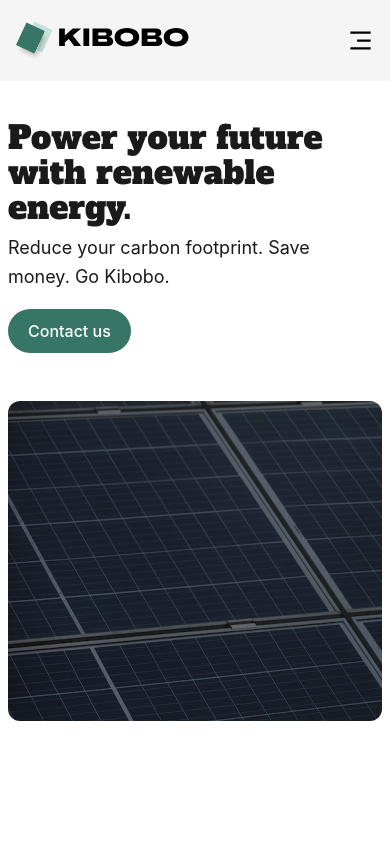
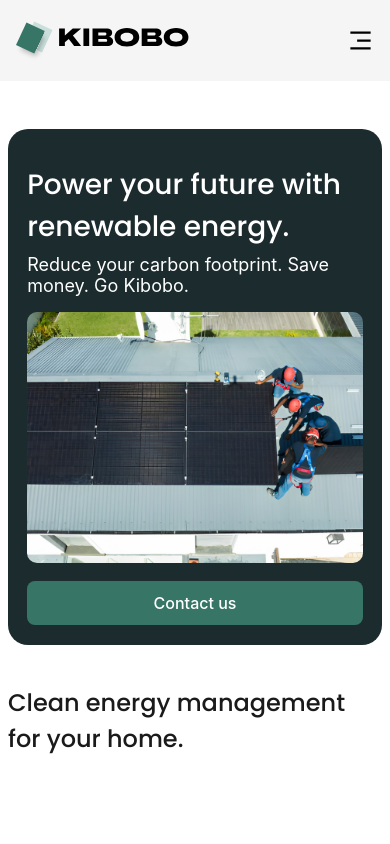
Before and after one commit to altBeck/kib, a React (Vite) app: page / in a window 390 px wide. Shown: the top 844 px of the page. Built offline with nearby package versions, Linux system fonts and the light colour scheme.

Commit message:
update-header

```diff
--- a/src/components/header/Header.jsx
+++ b/src/components/header/Header.jsx
@@ -1,22 +1,37 @@
 import React from 'react';
 import './header.css';
 
-import solar from '../../assets/solar-panel-img.png';
+import sol from '../../assets/sol.png';
+
 
 const Header = () => {
   return (
-    <div id="home" className="header--container">
-      <div className="header--sub_container">
-        <div className="header--left_container">
-          <h1>Power your future with renewable energy.</h1>
-          <p>Reduce your carbon footprint. Save money. Go Kibobo.</p>
+    <><div id="home" className="header--container">
+      <div className="header--module">
 
-          <button type="button" className="main__button"><a href="#">Contact us</a></button>
+        <div className="header--sub_container">
+          <div className="header--left_container">
+            <h1>Power your future with renewable energy.</h1>
+            <p>Reduce your carbon footprint. Save money. Go Kibobo.</p>
+
+            <div className="mob__img">
+              <img src={sol} alt="workers installing a solar panel" />
+            </div>
+
+          </div>
+
+
+          <div className="header__button">
+            <button type="button" className="main__button"><a href="#">Contact us</a></button>
+          </div>
+
+        </div>
+        <div className="header__img">
+          <img src={sol} alt="workers installing a solar panel" />
         </div>
       </div>
 
-      <img src={solar} alt="solar panel"/>
-    </div>
+    </div><p className="footer-note">Clean energy management for your home.</p></>
   )
 }
 
--- a/src/components/header/header.css
+++ b/src/components/header/header.css
@@ -2,25 +2,25 @@
   max-width: 1280px;
   margin-left: auto;
   margin-right: auto;
-  padding-top: 4em;
+  margin-top: 6em;
+  padding: 3rem;
+  background-color: #1C2B2E;
+  border-radius: 20px;
+}
+
+.header--module {
   display: flex;
 }
 
-.header--container img {
-  width: -webkit-fill-available;
-  height: 320px;
-  position: absolute;
-  margin-left: 40em;
-}
-
 .header--sub_container {
-  display: flex;
+  display: block;
+  color: white;
 }
 
 .header--sub_container h1 {
-  width: 65%;
   font-family: var(--font-family);
-  font-size: 3rem;
+  font-weight: 600;
+  line-height: 76.5px;
 }
 
 .header--sub_container p {
@@ -28,18 +28,32 @@
   font-weight: 400;
   line-height: 29px;
   margin-top: 6px;
-  width: 50%;
+  width: 70%;
 }
 
 .header--left_container {
-  display: block;
+  display: relative;
   width: 100%;
 }
+
+.header--module img {
+  border-radius: 10px;
+}
+
+.header__img {
+  width: 650px;
+  height: auto;
+}
+
+.mob__img {
+  display: none;
+}
+
 
 .main__button {
   background-color: #377666;
   padding: .75rem 1.25rem;
-  border-radius: 3.5rem;
+  border-radius: .5rem;
   border: none;
   line-height: 25px;
   font-weight: 500;
@@ -55,31 +69,65 @@
   color: white;
 }
 
+.footer-note {
+  max-width: 1280px;
+  margin-left: auto;
+  margin-right: auto;
+  margin-top: 4rem;
+  font-family: var(--font-family);
+  font-size: 40px;
+  font-weight: 500;
+}
+
 @media screen and (max-width: 640px) {
   .header--container {
     display: block;
-    margin-top: 2em;
-    padding: 8px;
+    margin-top: 3em !important;
+    margin: 8px;
+    padding: 1.2rem;
+  }
+
+  .header--module {
+    display: block;
+  }
+
+  .header--sub_container {
+    display: block;
   }
 
   .header--sub_container h1 {
-    font-size: 32px;
-    width: auto;
+    font-size: 28px;
+    max-width: 100%;
+    font-weight: 500;
+    line-height: normal;
+    padding-top: 1rem;
   }
 
   .header--sub_container p {
     font-size: 18px;
-    width: 90%;
+    width: 99%;
+    line-height: normal;
+    padding-bottom: 1rem;
   }
 
+  .header__img {
+    display: none;
+  }
 
-  .header--container img {
+  .mob__img {
     display: block;
-    position: relative;
-    padding: 0;
-    margin-left: 0;
-    margin-top: 3em;
-    border-radius: 12px;
-    z-index: -1;
+    max-width: 100%;
+    height: auto;
   }
+
+  .header--sub_container button {
+    width: 100%;
+  }
+
+  .footer-note {
+    margin-top: 2rem;
+    font-size: 24px;
+    padding: 8px;
+  }
+
 }
--- a/src/index.css
+++ b/src/index.css
@@ -1,8 +1,8 @@
-@import url('https://fonts.googleapis.com/css2?family=Alfa+Slab+One&display=swap');
+@import url('https://fonts.googleapis.com/css2?family=Poppins:wght@400;500;600;700&display=swap');
 
 :root {
   font-family: Inter, system-ui, Avenir, Helvetica, Arial, sans-serif;
-  --font-family: 'Alfa Slab One', cursive;
+  --font-family: 'Poppins', sans-serif;
 
   line-height: 1.5;
   font-weight: 400;
```
Also changed, not shown: src/assets/sol.png (added), src/assets/solar-panel-img.png (deleted).
